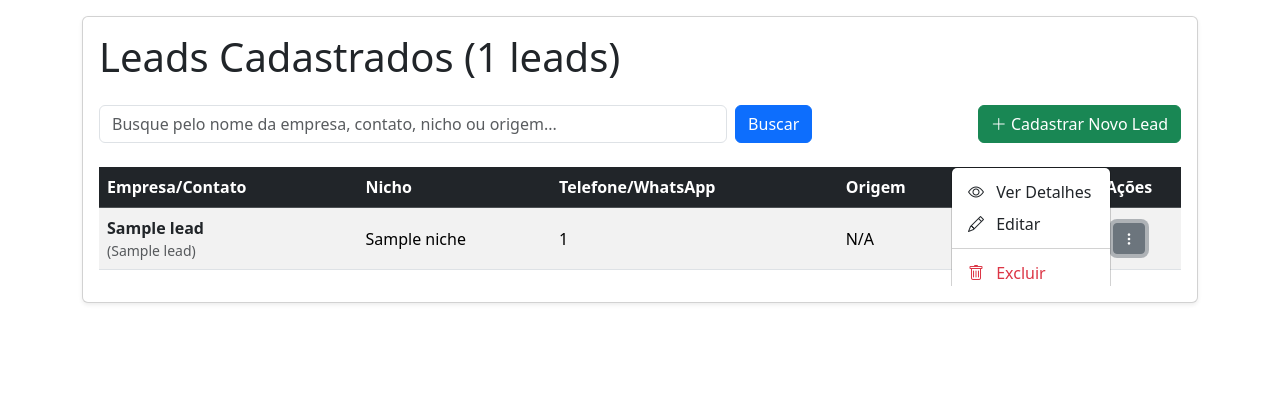
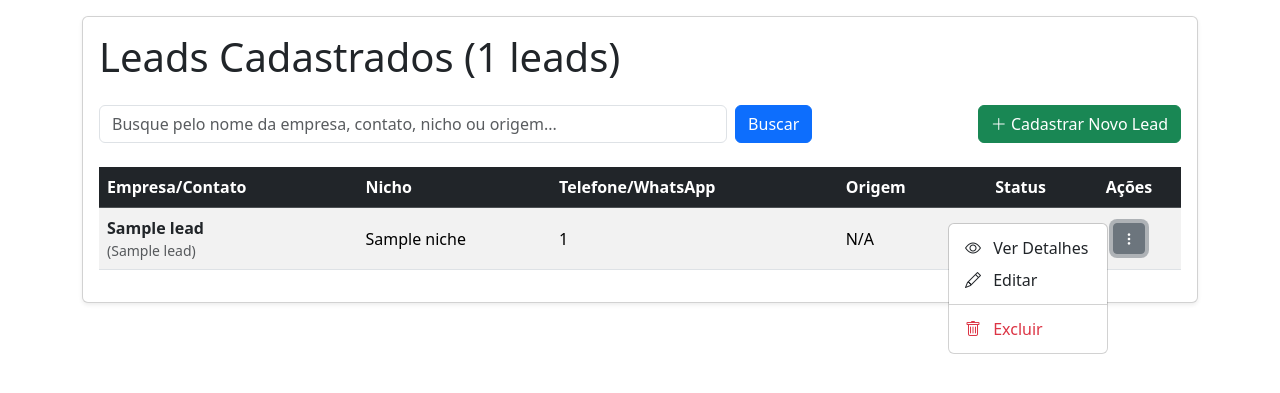
Before and after one commit to obrunodev/obruno.dev, a Django app: template apps/customers/templates/customers/leads/lead_list.html in a window 1280 px wide, after a click on "Ações". Shown: the top 393 px of the page. Run offline with Django 5.2, Linux system fonts and the light colour scheme; the template is opened without the code that fills it: most values are stand-ins (such as "Sample title", 1, 10 or a date in 2020); some libraries are stand-ins or nearby versions.

Commit message:
fix: Corrige o dropdown sendo sobreposto pelo limite do card

```diff
--- a/apps/customers/templates/customers/leads/lead_list.html
+++ b/apps/customers/templates/customers/leads/lead_list.html
@@ -6,9 +6,7 @@
 
     <div class="card shadow-sm">
         <div class="card-body">
-
             <h1 class="card-title mb-4">Leads Cadastrados ({{ leads.count }} leads)</h1>
-
             <div class="row mb-4 align-items-center">
                 <div class="col-md-8">
                     <form method="get" class="d-flex">
@@ -18,7 +16,6 @@
                             class="form-control me-2"
                             placeholder="Busque pelo nome da empresa, contato, nicho ou origem..."
                             value="{{ request.GET.q }}">
-
                         <button type="submit" class="btn btn-primary">Buscar</button>
                         {% if request.GET.q %}
                             <a href="{% url "customers:lead_list" %}" class="btn btn-outline-secondary ms-2">Limpar</a>
@@ -58,9 +55,7 @@
                                         <small class="d-block text-muted">({{ lead.contact_name }})</small>
                                     {% endif %}
                                 </td>
-
                                 <td>{{ lead.niche }}</td>
-
                                 <td>
                                     {% if lead.phone_number %}
                                         {{ lead.phone_number }}
@@ -73,9 +68,7 @@
                                         <span class="text-muted">N/A</span>
                                     {% endif %}
                                 </td>
-
                                 <td>{{ lead.lead_origin|default:"N/A" }}</td>
-
                                 <td class="text-center">
                                     <span class="badge rounded-pill
                                         {% if lead.contact_status == 'closed' %}bg-success
@@ -87,18 +80,19 @@
                                         {{ lead.get_contact_status_display }}
                                     </span>
                                 </td>
-
                                 <td class="text-center">
                                     <div class="dropdown dropstart">
-                                        <button class="btn btn-sm btn-outline-secondary"
-                                                type="button"
-                                                data-bs-toggle="dropdown"
-                                                aria-expanded="false"
-                                                title="Ações">
+                                        <button
+                                            class="btn btn-sm btn-outline-secondary"
+                                            type="button"
+                                            data-bs-toggle="dropdown"
+                                            data-bs-boundary="viewport"
+                                            data-bs-offset="0, 5"
+                                            aria-expanded="false"
+                                            title="Ações">
                                             <i class="bi bi-three-dots-vertical"></i>
                                         </button>
-
-                                        <ul class="dropdown-menu">
+                                        <ul class="dropdown-menu dropdown-menu-end">
                                             <li>
                                                 <a class="dropdown-item" href="{% url "customers:lead_detail" pk=lead.pk %}">
                                                     <i class="bi bi-eye me-2"></i> Ver Detalhes
--- a/static/css/main.css
+++ b/static/css/main.css
@@ -0,0 +1,4 @@
+.table-responsive .dropdown .dropdown-menu {
+    z-index: 1060 !important;
+    position: fixed !important;
+}
```
